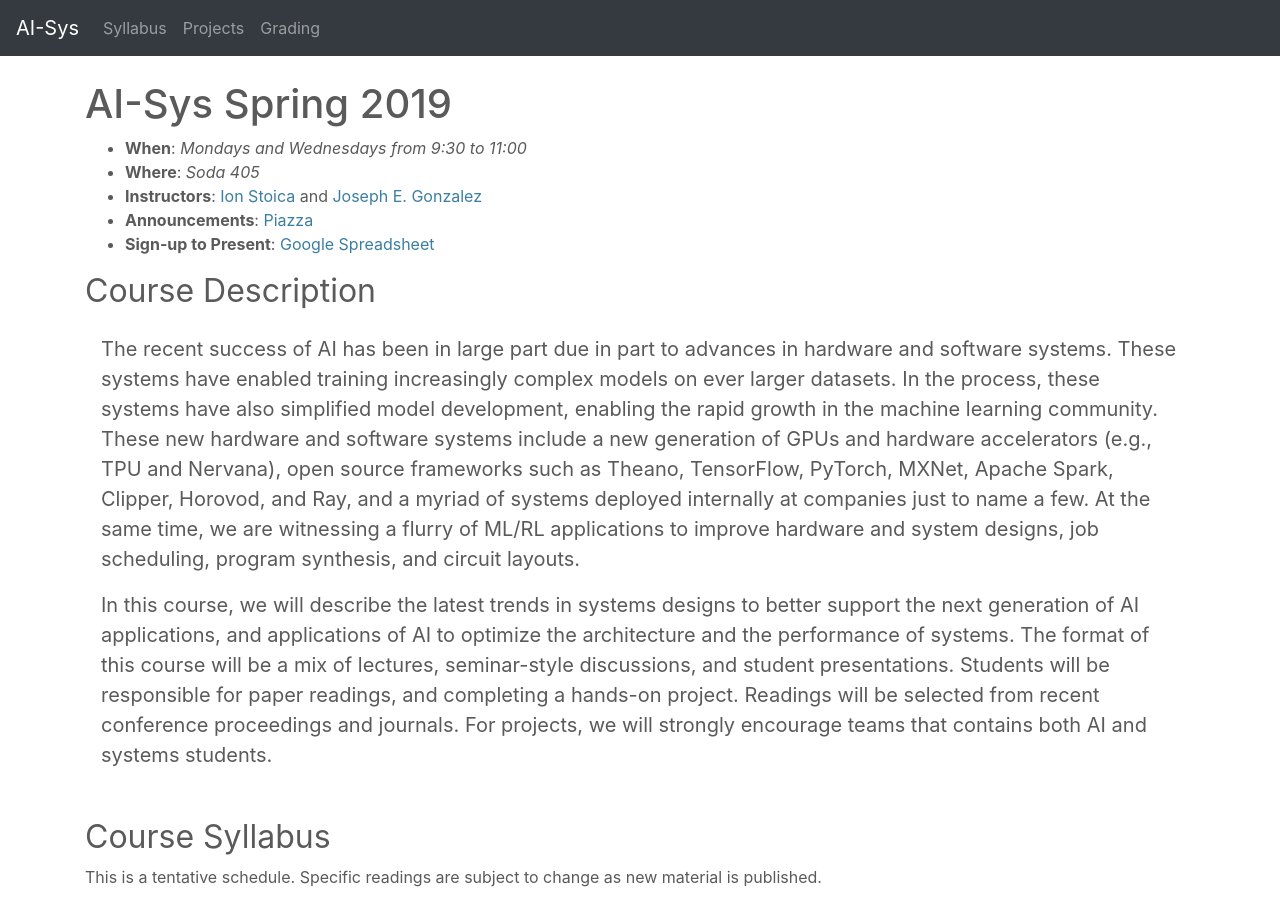
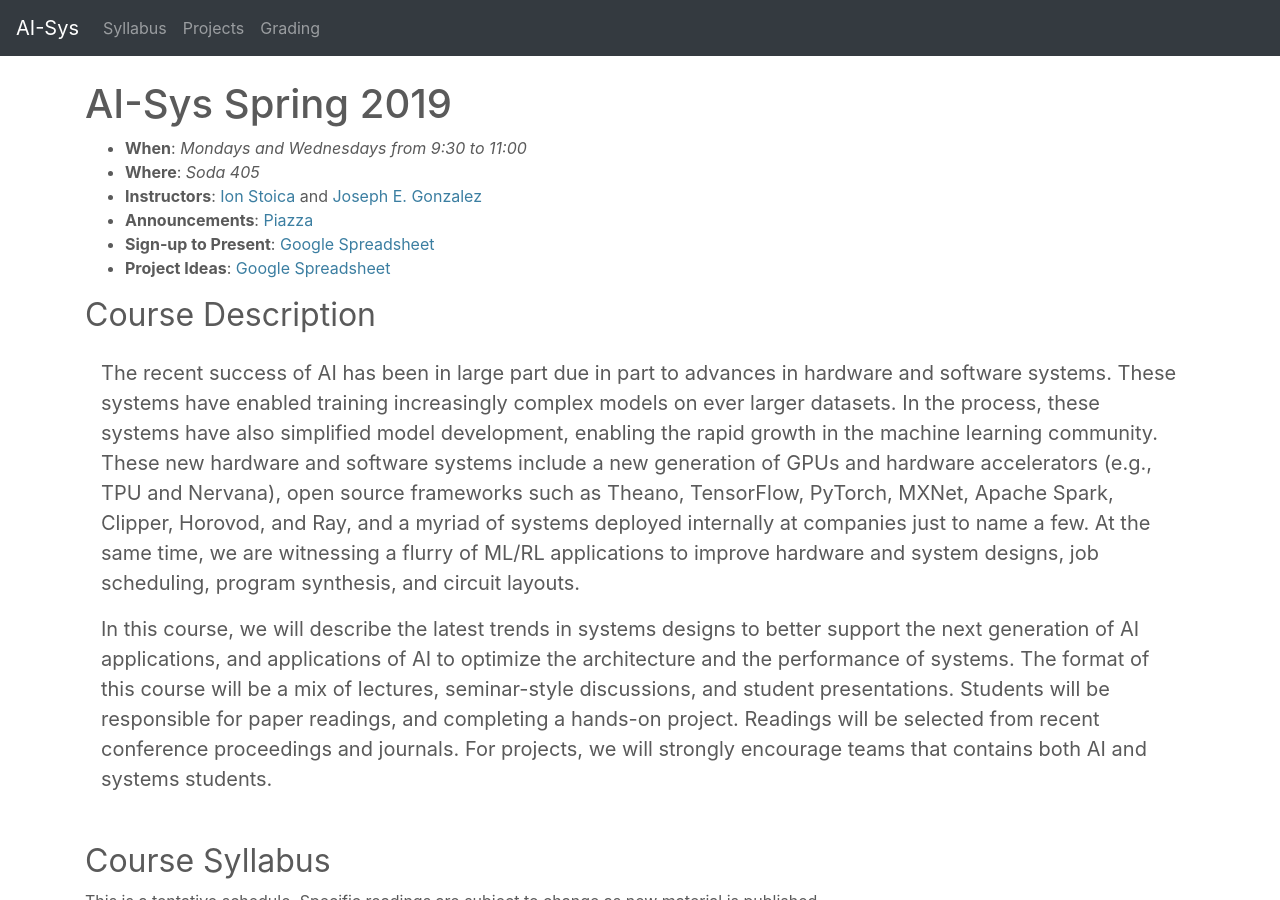
Before and after one commit to ucbrise/cs294-ai-sys-sp19, a Jekyll site: the page built from index.md, in a window 1280 px wide and 900 px high. Built offline with Jekyll 4.4.1, drawn with Linux system fonts in a browser that asks for light colours; nearby versions of some CDN libraries; our own code applies the rules of GitHub Pages for plain Markdown files.

Commit message:
added list of project ideas

```diff
--- a/index.md
+++ b/index.md
@@ -11,6 +11,7 @@ layout: default
 * **Announcements**: [Piazza](https://piazza.com/berkeley/spring2019/cs294159/home)
 * **Sign-up to Present**: [Google Spreadsheet](https://docs.google.com/spreadsheets/d/1NLLVPh8QioXRtzYEKc3XjtJMLqbT8WMMQ27bQz8lSJI/edit?usp=sharing
 )
+* **Project Ideas**: [Google Spreadsheet](https://docs.google.com/spreadsheets/d/16Oz8ZJ0x1AdukWQxq7QYdzkzoVH70vbhtSOGlJ_EFKc/edit#gid=0)
 
 
 ## Course Description
```
Also changed, not shown: 1 other file.
